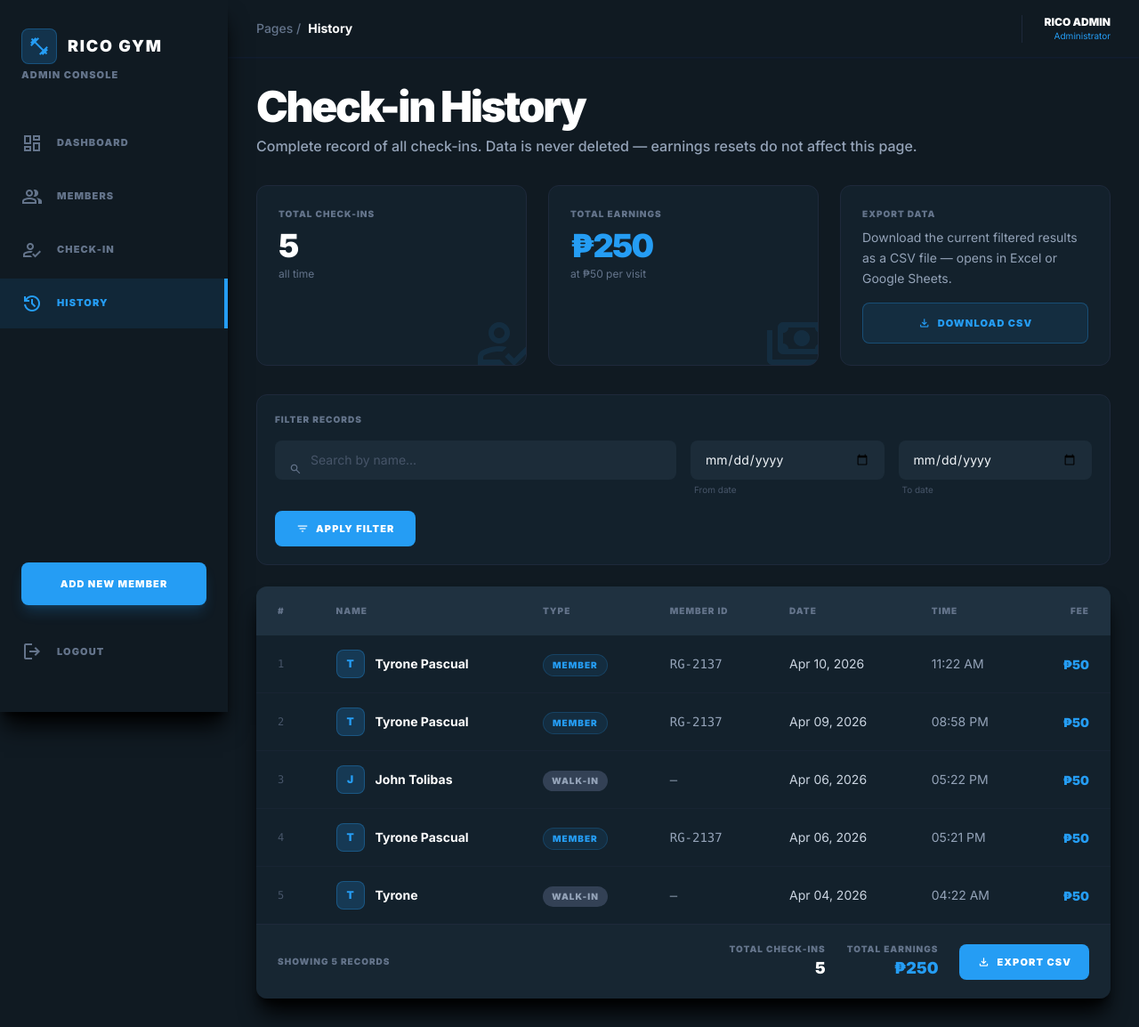
After one commit to tyronepascual6/Rico-Gym, a Flask app: page /history in a window 1280 px wide. The commit adds this page. Shown: the whole page at 89% size. Run offline with Flask 3, Linux system fonts and the light colour scheme; a user stored in the database is signed in; data comes from the database, SQL or seed files in the repository; some libraries are stand-ins or nearby versions.

Commit message:
Add history page and CSV export

```diff
--- a/app.py
+++ b/app.py
@@ -1,6 +1,8 @@
 import os
+import io
+import csv
 import pytz
-from flask import Flask, render_template, request, redirect, url_for, session
+from flask import Flask, render_template, request, redirect, url_for, session, Response
 from models import db, Member, Session as GymSession, Settings
 from datetime import datetime, timedelta
 from dotenv import load_dotenv
@@ -49,7 +51,6 @@ def is_suspended():
 
 # =====================
 # PIN VERIFIED HELPER
-# Checks if this browser session has already verified the PIN
 # =====================
 def pin_verified():
     return session.get('pin_verified') == True
@@ -63,7 +64,6 @@ def index():
     if is_suspended():
         return render_template('suspended.html'), 503
 
-    # If PIN has not been verified yet, show the PIN screen
     if not pin_verified():
         return render_template('index.html',
             show_pin_screen = True,
@@ -105,22 +105,19 @@ def index():
 
 # =====================
 # VERIFY PIN ROUTE
-# Handles the PIN form submission
 # =====================
 @app.route('/verify-pin', methods=['POST'])
 def verify_pin():
     if is_suspended():
         return render_template('suspended.html'), 503
 
-    entered_pin  = request.form.get('pin', '').strip()
-    correct_pin  = os.environ.get('CHECKIN_PIN', '1234')
+    entered_pin = request.form.get('pin', '').strip()
+    correct_pin = os.environ.get('CHECKIN_PIN', '1234')
 
     if entered_pin == correct_pin:
-        # PIN is correct — mark this session as verified
         session['pin_verified'] = True
         return redirect(url_for('index'))
     else:
-        # PIN is wrong — show error on PIN screen
         return render_template('index.html',
             show_pin_screen = True,
             pin_error       = 'Incorrect PIN. Please try again.',
@@ -334,5 +331,130 @@ def members():
     )
 
 
+# =====================
+# HISTORY ROUTE
+# Shows ALL check-ins ever — ignores reset date
+# Supports filtering by name, date_from, date_to
+# =====================
+@app.route('/history')
+@login_required
+def history():
+    # Read filter parameters from URL
+    search    = request.args.get('search', '').strip()
+    date_from = request.args.get('date_from', '').strip()
+    date_to   = request.args.get('date_to', '').strip()
+
+    # Start with all sessions ordered by most recent first
+    query = GymSession.query
+
+    # Filter by name if search is provided
+    if search:
+        query = query.filter(GymSession.name.ilike(f'%{search}%'))
+
+    # Filter by date_from if provided
+    if date_from:
+        try:
+            from_dt = datetime.strptime(date_from, '%Y-%m-%d')
+            query = query.filter(GymSession.time_in >= from_dt)
+        except ValueError:
+            pass
+
+    # Filter by date_to if provided
+    # Add 1 day so "to" date is inclusive of the full day
+    if date_to:
+        try:
+            to_dt = datetime.strptime(date_to, '%Y-%m-%d') + timedelta(days=1)
+            query = query.filter(GymSession.time_in < to_dt)
+        except ValueError:
+            pass
+
+    logs = query.order_by(GymSession.time_in.desc()).all()
+
+    # Compute total earnings for the filtered results
+    total_earnings = len(logs) * 50
+    total_checkins = len(logs)
+
+    return render_template('history.html',
+        logs           = logs,
+        search         = search,
+        date_from      = date_from,
+        date_to        = date_to,
+        total_earnings = total_earnings,
+        total_checkins = total_checkins
+    )
+
+
+# =====================
+# EXPORT CSV ROUTE
+# Downloads the same filtered data as history page as a CSV file
+# =====================
+@app.route('/export-csv')
+@login_required
+def export_csv():
+    # Read same filter parameters
+    search    = request.args.get('search', '').strip()
+    date_from = request.args.get('date_from', '').strip()
+    date_to   = request.args.get('date_to', '').strip()
+
+    # Same query logic as history route
+    query = GymSession.query
+
+    if search:
+        query = query.filter(GymSession.name.ilike(f'%{search}%'))
+
+    if date_from:
+        try:
+            from_dt = datetime.strptime(date_from, '%Y-%m-%d')
+            query = query.filter(GymSession.time_in >= from_dt)
+        except ValueError:
+            pass
+
+    if date_to:
+        try:
+            to_dt = datetime.strptime(date_to, '%Y-%m-%d') + timedelta(days=1)
+            query = query.filter(GymSession.time_in < to_dt)
+        except ValueError:
+            pass
+
+    logs = query.order_by(GymSession.time_in.desc()).all()
+
+    # Build CSV in memory using StringIO
+    output = io.StringIO()
+    writer = csv.writer(output)
+
+    # Write header row
+    writer.writerow(['#', 'Name', 'Type', 'Member ID', 'Check-in Date', 'Check-in Time', 'Fee (PHP)'])
+
+    # Write one row per check-in
+    for i, log in enumerate(logs, start=1):
+        writer.writerow([
+            i,
+            log.name,
+            'Member' if log.member_id else 'Walk-in',
+            log.member_id if log.member_id else 'N/A',
+            log.time_in.strftime('%B %d, %Y'),
+            log.time_in.strftime('%I:%M %p'),
+            log.fee
+        ])
+
+    # Write summary rows at the bottom
+    writer.writerow([])
+    writer.writerow(['', '', '', '', '', 'Total Check-ins:', len(logs)])
+    writer.writerow(['', '', '', '', '', 'Total Earnings:', f'PHP {len(logs) * 50}'])
+    writer.writerow(['', '', '', '', '', 'Exported on:', ph_time().strftime('%B %d, %Y at %I:%M %p')])
+
+    # Build the filename with today's date
+    filename = f'rico_gym_history_{ph_time().strftime("%Y%m%d")}.csv'
+
+    # Return as downloadable file response
+    return Response(
+        output.getvalue(),
+        mimetype='text/csv',
+        headers={
+            'Content-Disposition': f'attachment; filename={filename}'
+        }
+    )
+
+
 if __name__ == '__main__':
     app.run(debug=True)
--- a/templates/dashboard.html
+++ b/templates/dashboard.html
@@ -281,6 +281,11 @@
             <span class="material-symbols-outlined text-primary mb-2 group-hover:scale-110 transition-transform">logout</span>
             <span class="text-xs font-bold uppercase text-center">Logout</span>
           </a>
+          <a href="/history"
+            class="flex flex-col items-center justify-center p-4 rounded-lg bg-slate-50 dark:bg-slate-900 border border-slate-100 dark:border-slate-800 hover:border-primary/50 transition-all group">
+            <span class="material-symbols-outlined text-primary mb-2 group-hover:scale-110 transition-transform">history</span>
+            <span class="text-xs font-bold uppercase text-center">History</span>
+          </a>
         </div>
       </div>
 
--- /dev/null
+++ b/templates/history.html
@@ -0,0 +1,350 @@
+<!DOCTYPE html>
+<html class="dark" lang="en">
+<head>
+  <meta charset="utf-8"/>
+  <meta content="width=device-width, initial-scale=1.0" name="viewport"/>
+  <title>Rico Gym - Check-in History</title>
+  <script src="https://cdn.tailwindcss.com?plugins=forms,container-queries"></script>
+  <link href="https://fonts.googleapis.com/css2?family=Inter:wght@100;300;400;500;700;900&display=swap" rel="stylesheet"/>
+  <link href="https://fonts.googleapis.com/css2?family=Material+Symbols+Outlined:wght,FILL@100..700,0..1&display=swap" rel="stylesheet"/>
+  <script id="tailwind-config">
+    tailwind.config = {
+      darkMode: "class",
+      theme: {
+        extend: {
+          colors: {
+            "primary": "#259df4",
+            "background-dark": "#101a22",
+            "surface": "#101a22",
+            "surface-container-low": "#13212c",
+            "surface-container": "#1c2c39",
+            "surface-container-high": "#243746",
+            "surface-container-highest": "#2d4354",
+            "on-surface": "#f1f5f9",
+            "outline": "#334155",
+          },
+          fontFamily: { "headline": ["Inter"], "body": ["Inter"] },
+          borderRadius: {
+            "DEFAULT": "0.25rem", "lg": "0.5rem",
+            "xl": "0.75rem", "full": "9999px"
+          },
+        },
+      },
+    }
+  </script>
+  <style>
+    body { font-family: 'Inter', sans-serif; }
+    .material-symbols-outlined {
+      font-variation-settings: 'FILL' 0, 'wght' 400, 'GRAD' 0, 'opsz' 24;
+    }
+  </style>
+</head>
+<body class="bg-background-dark text-on-surface min-h-screen flex">
+
+  <!-- =============== -->
+  <!-- SIDE NAVIGATION -->
+  <!-- =============== -->
+  <aside class="fixed left-0 top-0 h-full flex flex-col py-8 bg-[#101a22] w-64 shadow-xl shadow-black z-50">
+    <div class="px-6 mb-10">
+      <div class="flex items-center gap-3 mb-1">
+        <div class="w-10 h-10 bg-primary/20 rounded-lg flex items-center justify-center border border-primary/30">
+          <span class="material-symbols-outlined text-primary">fitness_center</span>
+        </div>
+        <h1 class="text-lg font-black text-white tracking-widest">RICO GYM</h1>
+      </div>
+      <p class="text-[11px] font-black tracking-widest uppercase text-slate-500">Admin Console</p>
+    </div>
+
+    <nav class="flex-1 space-y-1">
+      <a class="flex items-center gap-4 px-6 py-4 text-slate-500 hover:text-slate-300 transition-all font-['Inter'] text-[11px] font-black tracking-widest uppercase hover:bg-slate-800/30" href="/dashboard">
+        <span class="material-symbols-outlined">dashboard</span>
+        <span>Dashboard</span>
+      </a>
+      <a class="flex items-center gap-4 px-6 py-4 text-slate-500 hover:text-slate-300 transition-all font-['Inter'] text-[11px] font-black tracking-widest uppercase hover:bg-slate-800/30" href="/members">
+        <span class="material-symbols-outlined">group</span>
+        <span>Members</span>
+      </a>
+      <a class="flex items-center gap-4 px-6 py-4 text-slate-500 hover:text-slate-300 transition-all font-['Inter'] text-[11px] font-black tracking-widest uppercase hover:bg-slate-800/30" href="/">
+        <span class="material-symbols-outlined">how_to_reg</span>
+        <span>Check-In</span>
+      </a>
+      <!-- History is the active page -->
+      <a class="flex items-center gap-4 px-6 py-4 text-[#259df4] bg-[#259df4]/10 border-r-4 border-[#259df4] font-['Inter'] text-[11px] font-black tracking-widest uppercase" href="/history">
+        <span class="material-symbols-outlined">history</span>
+        <span>History</span>
+      </a>
+    </nav>
+
+    <div class="px-6 mt-auto">
+      <a href="/register"
+        class="block w-full bg-primary text-white font-black text-[11px] tracking-widest uppercase py-4 rounded-lg shadow-lg shadow-primary/20 hover:brightness-110 active:scale-95 transition-all text-center">
+        Add New Member
+      </a>
+      <a class="flex items-center gap-4 py-6 mt-4 text-slate-500 hover:text-slate-300 transition-all font-['Inter'] text-[11px] font-black tracking-widest uppercase" href="/logout">
+        <span class="material-symbols-outlined">logout</span>
+        <span>Logout</span>
+      </a>
+    </div>
+  </aside>
+
+  <!-- ============ -->
+  <!-- MAIN CONTENT -->
+  <!-- ============ -->
+  <main class="ml-64 flex-1 flex flex-col min-h-screen">
+
+    <!-- Top Bar -->
+    <header class="h-16 fixed top-0 right-0 left-64 bg-[#101a22] flex justify-between items-center px-8 z-40 shadow-sm shadow-blue-900/20">
+      <div class="flex items-center gap-2">
+        <span class="text-slate-500 text-sm font-medium">Pages /</span>
+        <span class="text-white text-sm font-bold">History</span>
+      </div>
+      <div class="flex items-center gap-3 border-l border-slate-800 pl-6">
+        <div class="text-right">
+          <p class="text-xs font-black text-white">RICO ADMIN</p>
+          <p class="text-[10px] text-primary">Administrator</p>
+        </div>
+      </div>
+    </header>
+
+    <section class="mt-16 p-8 flex-1">
+
+      <!-- Page Title -->
+      <div class="mb-8">
+        <h2 class="text-5xl font-black text-white tracking-tighter mb-2">Check-in History</h2>
+        <p class="text-slate-400 font-medium">Complete record of all check-ins. Data is never deleted — earnings resets do not affect this page.</p>
+      </div>
+
+      <!-- ==================== -->
+      <!-- SUMMARY STAT CARDS   -->
+      <!-- ==================== -->
+      <div class="grid grid-cols-1 sm:grid-cols-3 gap-6 mb-8">
+
+        <!-- Total Check-ins -->
+        <div class="bg-surface-container-low rounded-xl p-6 border border-slate-800 relative overflow-hidden">
+          <p class="text-[10px] font-black tracking-widest uppercase text-slate-500 mb-2">Total Check-ins</p>
+          <h4 class="text-4xl font-black text-white tracking-tighter">{{ total_checkins }}</h4>
+          <p class="text-xs text-slate-500 mt-1">
+            {% if date_from or date_to or search %}filtered results{% else %}all time{% endif %}
+          </p>
+          <span class="material-symbols-outlined absolute -bottom-3 -right-3 text-primary opacity-10 text-7xl">how_to_reg</span>
+        </div>
+
+        <!-- Total Earnings -->
+        <div class="bg-surface-container-low rounded-xl p-6 border border-slate-800 relative overflow-hidden">
+          <p class="text-[10px] font-black tracking-widest uppercase text-slate-500 mb-2">Total Earnings</p>
+          <h4 class="text-4xl font-black text-primary tracking-tighter">₱{{ total_earnings }}</h4>
+          <p class="text-xs text-slate-500 mt-1">at ₱50 per visit</p>
+          <span class="material-symbols-outlined absolute -bottom-3 -right-3 text-primary opacity-10 text-7xl">payments</span>
+        </div>
+
+        <!-- Download CSV -->
+        <div class="bg-surface-container-low rounded-xl p-6 border border-slate-800 flex flex-col justify-between">
+          <div>
+            <p class="text-[10px] font-black tracking-widest uppercase text-slate-500 mb-2">Export Data</p>
+            <p class="text-sm text-slate-400 leading-relaxed">Download the current filtered results as a CSV file — opens in Excel or Google Sheets.</p>
+          </div>
+          <!-- CSV download link — passes the same filters to export-csv route -->
+          <a href="/export-csv?search={{ search }}&date_from={{ date_from }}&date_to={{ date_to }}"
+            class="mt-4 flex items-center justify-center gap-2 bg-primary/10 border border-primary/30 text-primary font-black text-[11px] tracking-widest uppercase py-3 rounded-lg hover:bg-primary hover:text-white transition-all">
+            <span class="material-symbols-outlined text-sm">download</span>
+            Download CSV
+          </a>
+        </div>
+
+      </div>
+
+      <!-- ==================== -->
+      <!-- FILTERS BAR          -->
+      <!-- ==================== -->
+      <form action="/history" method="GET" class="bg-surface-container-low rounded-xl p-5 border border-slate-800 mb-6">
+        <p class="text-[10px] font-black tracking-widest uppercase text-slate-500 mb-4">Filter Records</p>
+        <div class="grid grid-cols-1 md:grid-cols-4 gap-4">
+
+          <!-- Search by name -->
+          <div class="relative md:col-span-2">
+            <span class="material-symbols-outlined absolute left-4 top-1/2 -translate-y-1/2 text-slate-500 text-sm">search</span>
+            <input
+              name="search"
+              value="{{ search }}"
+              type="text"
+              placeholder="Search by name..."
+              class="w-full bg-surface-container border-none rounded-lg pl-10 pr-4 py-3 text-on-surface placeholder:text-slate-600 focus:ring-2 focus:ring-primary/50 outline-none text-sm"
+            />
+          </div>
+
+          <!-- Date from -->
+          <div>
+            <input
+              name="date_from"
+              value="{{ date_from }}"
+              type="date"
+              class="w-full bg-surface-container border-none rounded-lg px-4 py-3 text-on-surface focus:ring-2 focus:ring-primary/50 outline-none text-sm"
+            />
+            <p class="text-[10px] text-slate-600 mt-1 ml-1">From date</p>
+          </div>
+
+          <!-- Date to -->
+          <div>
+            <input
+              name="date_to"
+              value="{{ date_to }}"
+              type="date"
+              class="w-full bg-surface-container border-none rounded-lg px-4 py-3 text-on-surface focus:ring-2 focus:ring-primary/50 outline-none text-sm"
+            />
+            <p class="text-[10px] text-slate-600 mt-1 ml-1">To date</p>
+          </div>
+
+        </div>
+
+        <div class="flex gap-3 mt-4">
+          <button type="submit"
+            class="bg-primary text-white px-6 py-2.5 rounded-lg font-black text-[11px] tracking-widest uppercase hover:opacity-90 transition-opacity flex items-center gap-2">
+            <span class="material-symbols-outlined text-sm">filter_list</span>
+            Apply Filter
+          </button>
+          <!-- Clear filters -->
+          {% if search or date_from or date_to %}
+          <a href="/history"
+            class="bg-slate-800 text-slate-300 px-6 py-2.5 rounded-lg font-black text-[11px] tracking-widest uppercase hover:bg-slate-700 transition-colors flex items-center gap-2">
+            <span class="material-symbols-outlined text-sm">close</span>
+            Clear
+          </a>
+          {% endif %}
+        </div>
+      </form>
+
+      <!-- ==================== -->
+      <!-- HISTORY TABLE        -->
+      <!-- ==================== -->
+      <div class="bg-surface-container-low rounded-xl shadow-xl shadow-black overflow-hidden">
+
+        <!-- Active filter indicator -->
+        {% if search or date_from or date_to %}
+        <div class="px-6 py-3 bg-primary/10 border-b border-primary/20 flex items-center gap-2">
+          <span class="material-symbols-outlined text-primary text-sm">filter_alt</span>
+          <span class="text-[11px] font-black tracking-widest uppercase text-primary">
+            Filtered:
+            {% if search %} Name contains "{{ search }}"{% endif %}
+            {% if date_from %} From {{ date_from }}{% endif %}
+            {% if date_to %} To {{ date_to }}{% endif %}
+            — {{ total_checkins }} result{{ 's' if total_checkins != 1 else '' }}
+          </span>
+        </div>
+        {% endif %}
+
+        <div class="overflow-x-auto">
+          <table class="w-full text-left border-collapse">
+            <thead>
+              <tr class="bg-surface-container-highest/50">
+                <th class="px-6 py-5 text-[10px] font-black tracking-widest uppercase text-slate-500">#</th>
+                <th class="px-6 py-5 text-[10px] font-black tracking-widest uppercase text-slate-500">Name</th>
+                <th class="px-6 py-5 text-[10px] font-black tracking-widest uppercase text-slate-500">Type</th>
+                <th class="px-6 py-5 text-[10px] font-black tracking-widest uppercase text-slate-500">Member ID</th>
+                <th class="px-6 py-5 text-[10px] font-black tracking-widest uppercase text-slate-500">Date</th>
+                <th class="px-6 py-5 text-[10px] font-black tracking-widest uppercase text-slate-500">Time</th>
+                <th class="px-6 py-5 text-[10px] font-black tracking-widest uppercase text-slate-500 text-right">Fee</th>
+              </tr>
+            </thead>
+            <tbody class="divide-y divide-slate-800/50">
+
+              {% for log in logs %}
+              <tr class="hover:bg-slate-800/30 transition-colors">
+
+                <!-- Row number -->
+                <td class="px-6 py-4 text-xs text-slate-600 font-mono">{{ loop.index }}</td>
+
+                <!-- Name -->
+                <td class="px-6 py-4">
+                  <div class="flex items-center gap-3">
+                    <div class="w-8 h-8 rounded-lg bg-primary/20 border border-primary/30 flex items-center justify-center text-primary font-black text-xs flex-shrink-0">
+                      {{ log.name[0].upper() }}
+                    </div>
+                    <p class="text-white font-bold text-sm">{{ log.name }}</p>
+                  </div>
+                </td>
+
+                <!-- Type badge -->
+                <td class="px-6 py-4">
+                  {% if log.member_id %}
+                  <span class="inline-flex items-center px-2.5 py-1 rounded-full text-[10px] font-black tracking-widest uppercase bg-primary/10 text-primary border border-primary/20">
+                    Member
+                  </span>
+                  {% else %}
+                  <span class="inline-flex items-center px-2.5 py-1 rounded-full text-[10px] font-black tracking-widest uppercase bg-slate-700 text-slate-400">
+                    Walk-in
+                  </span>
+                  {% endif %}
+                </td>
+
+                <!-- Member ID -->
+                <td class="px-6 py-4 text-sm font-mono text-slate-400">
+                  {{ log.member_id if log.member_id else '—' }}
+                </td>
+
+                <!-- Date -->
+                <td class="px-6 py-4 text-sm text-slate-300">
+                  {{ log.time_in.strftime('%b %d, %Y') }}
+                </td>
+
+                <!-- Time -->
+                <td class="px-6 py-4 text-sm text-slate-400">
+                  {{ log.time_in.strftime('%I:%M %p') }}
+                </td>
+
+                <!-- Fee -->
+                <td class="px-6 py-4 text-right">
+                  <span class="font-black text-primary text-sm">₱{{ log.fee }}</span>
+                </td>
+
+              </tr>
+
+              {% else %}
+              <!-- Empty state -->
+              <tr>
+                <td colspan="7" class="px-6 py-20 text-center">
+                  <span class="material-symbols-outlined text-slate-700 text-5xl block mb-4">history</span>
+                  {% if search or date_from or date_to %}
+                  <p class="text-slate-500 font-bold">No records found matching your filters.</p>
+                  <a href="/history" class="text-primary text-sm hover:underline mt-2 inline-block">Clear filters</a>
+                  {% else %}
+                  <p class="text-slate-500 font-bold">No check-ins recorded yet.</p>
+                  {% endif %}
+                </td>
+              </tr>
+              {% endfor %}
+
+            </tbody>
+          </table>
+        </div>
+
+        <!-- Table footer with totals -->
+        {% if logs %}
+        <div class="px-6 py-5 bg-surface-container/50 border-t border-slate-800 flex flex-col sm:flex-row justify-between items-start sm:items-center gap-4">
+          <p class="text-[10px] font-black tracking-widest uppercase text-slate-500">
+            Showing {{ total_checkins }} record{{ 's' if total_checkins != 1 else '' }}
+          </p>
+          <div class="flex items-center gap-6">
+            <div class="text-right">
+              <p class="text-[10px] font-black tracking-widest uppercase text-slate-500">Total Check-ins</p>
+              <p class="text-lg font-black text-white">{{ total_checkins }}</p>
+            </div>
+            <div class="text-right">
+              <p class="text-[10px] font-black tracking-widest uppercase text-slate-500">Total Earnings</p>
+              <p class="text-lg font-black text-primary">₱{{ total_earnings }}</p>
+            </div>
+            <a href="/export-csv?search={{ search }}&date_from={{ date_from }}&date_to={{ date_to }}"
+              class="flex items-center gap-2 bg-primary text-white px-5 py-2.5 rounded-lg font-black text-[11px] tracking-widest uppercase hover:opacity-90 transition-opacity">
+              <span class="material-symbols-outlined text-sm">download</span>
+              Export CSV
+            </a>
+          </div>
+        </div>
+        {% endif %}
+
+      </div>
+
+    </section>
+  </main>
+
+</body>
+</html>
```
